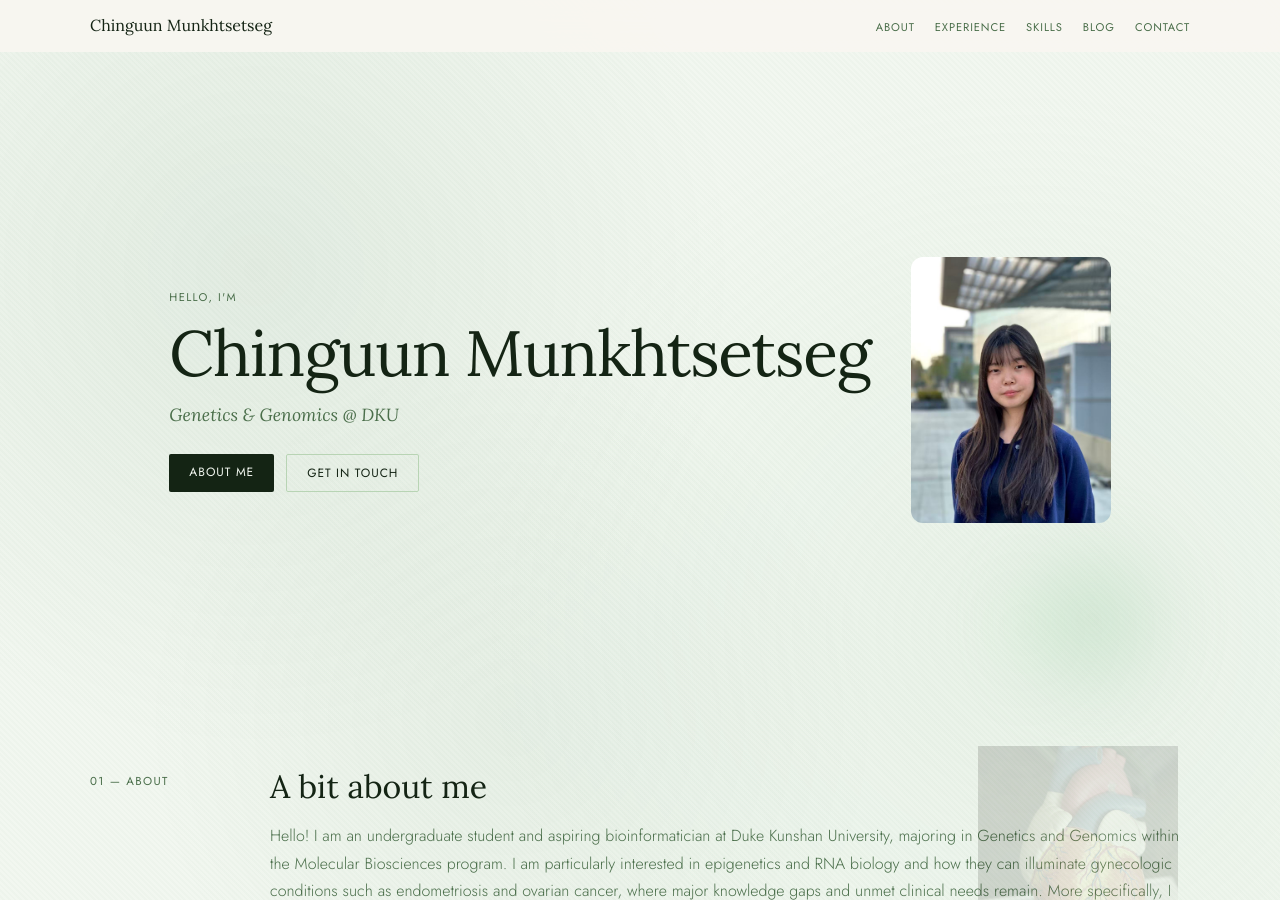
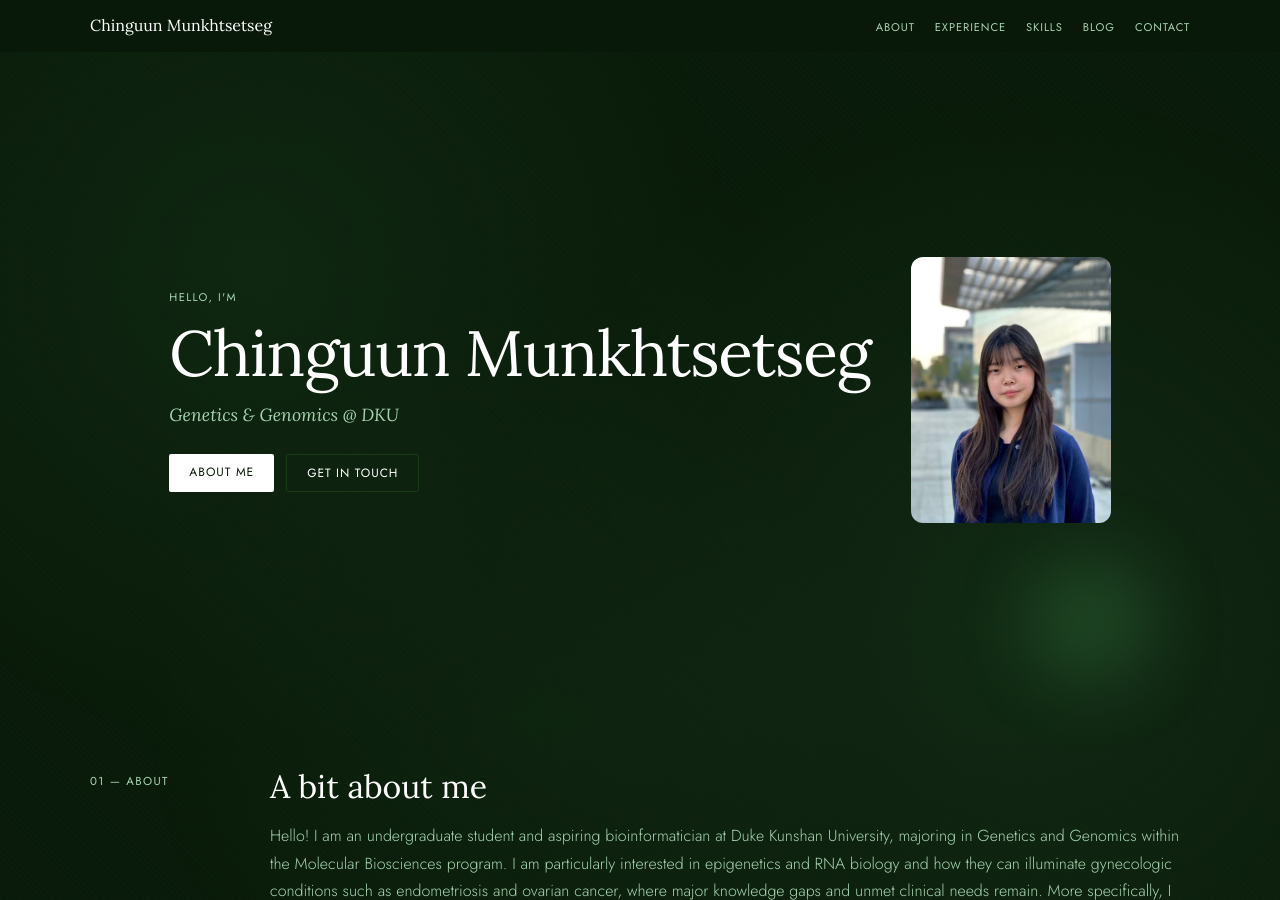
Before and after one commit to chinguunxo/chinguunxo.github.io, a Jekyll site: the page built from index.html, in a window 1280 px wide and 900 px high. Built offline with Jekyll 4.4.1, drawn with Linux system fonts in a browser that asks for light colours.

Commit message:
Update: dark green/white/black theme, remove decorative images
- Changed color scheme to dark green (#0a1a0a), white, and black
- Updated all text colors for dark mode readability
- Removed biology-themed decorative images
- Updated button styles for dark theme (white primary buttons)
- Adjusted decorative shape opacity for darker background

```diff
--- a/assets/css/style.css
+++ b/assets/css/style.css
@@ -2,13 +2,13 @@
    VARIABLES & RESET
 ─────────────────────────────────────────────────────── */
 :root {
-	--bg: #f2f7f0;
-	--bg-alt: #e4f0df;
-	--text: #142414;
-	--text-muted: #4a6e4a;
+	--bg: #0a1a0a;
+	--bg-alt: #0f250f;
+	--text: #ffffff;
+	--text-muted: #a8d4b0;
 	--accent: #2d6e3a;
-	--accent-warm: #a8d4b0;
-	--border: #b8d4b4;
+	--accent-warm: #4a9c5a;
+	--border: #1a3a1a;
 	--font-serif: "Lora", Georgia, serif;
 	--font-sans: "Jost", system-ui, sans-serif;
 	--max-w: 1100px;
@@ -48,9 +48,9 @@ body::before {
 	right: 0;
 	bottom: 0;
 	background:
-		radial-gradient(circle at 20% 30%, rgba(45, 110, 58, 0.08) 0%, transparent 40%),
-		radial-gradient(circle at 80% 70%, rgba(168, 212, 176, 0.12) 0%, transparent 45%),
-		radial-gradient(circle at 40% 80%, rgba(45, 110, 58, 0.06) 0%, transparent 35%);
+		radial-gradient(circle at 20% 30%, rgba(45, 110, 58, 0.15) 0%, transparent 40%),
+		radial-gradient(circle at 80% 70%, rgba(74, 156, 90, 0.12) 0%, transparent 45%),
+		radial-gradient(circle at 40% 80%, rgba(45, 110, 58, 0.1) 0%, transparent 35%);
 	z-index: -1;
 	pointer-events: none;
 }
@@ -59,7 +59,7 @@ body::before {
 .decorative-shape {
 	position: absolute;
 	border-radius: 50%;
-	opacity: 0.4;
+	opacity: 0.3;
 	z-index: 0;
 	pointer-events: none;
 }
@@ -80,7 +80,7 @@ body::before {
 	bottom: 20%;
 	left: 5%;
 	filter: blur(50px);
-	opacity: 0.25;
+	opacity: 0.2;
 }
 
 .decorative-shape.shape-3 {
@@ -90,7 +90,7 @@ body::before {
 	top: 45%;
 	left: 15%;
 	filter: blur(35px);
-	opacity: 0.5;
+	opacity: 0.3;
 }
 
 /* Pattern overlay */
@@ -105,38 +105,11 @@ body::before {
 			45deg,
 			transparent,
 			transparent 2px,
-			rgba(45, 110, 58, 0.02) 2px,
-			rgba(45, 110, 58, 0.02) 4px
+			rgba(45, 110, 58, 0.03) 2px,
+			rgba(45, 110, 58, 0.03) 4px
 		);
 	z-index: -1;
 	pointer-events: none;
-}
-
-/* Decorative images */
-.decorative-img {
-	position: absolute;
-	opacity: 0.15;
-	z-index: 0;
-	pointer-events: none;
-	filter: grayscale(30%) sepia(20%);
-}
-
-.decorative-img.img-dna {
-	width: 200px;
-	top: 20%;
-	right: 8%;
-}
-
-.decorative-img.img-cells {
-	width: 150px;
-	bottom: 25%;
-	right: 15%;
-}
-
-.decorative-img.img-microscope {
-	width: 120px;
-	top: 55%;
-	left: 8%;
 }
 
 a {
@@ -213,7 +186,7 @@ main {
 	height: 52px;
 	display: flex;
 	align-items: center;
-	background: rgba(248, 246, 241, 0.95);
+	background: rgba(10, 26, 10, 0.95);
 	backdrop-filter: blur(12px);
 	border-bottom: 1px solid transparent;
 	transition: border-color 0.3s;
@@ -383,23 +356,23 @@ main {
 }
 
 .btn-primary {
-	background: var(--text);
-	color: var(--bg);
+	background: #ffffff;
+	color: #0a1a0a;
 }
 
 .btn-primary:hover {
-	background: var(--accent);
-	color: var(--bg);
+	background: var(--accent-warm);
+	color: #ffffff;
 	text-decoration: none;
 }
 
 .btn-ghost {
 	border: 1px solid var(--border);
-	color: var(--text);
+	color: #ffffff;
 }
 
 .btn-ghost:hover {
-	border-color: var(--text);
+	border-color: #ffffff;
 	text-decoration: none;
 }
 
--- a/index.html
+++ b/index.html
@@ -8,9 +8,6 @@ title: Home
 <div class="decorative-shape shape-1"></div>
 <div class="decorative-shape shape-2"></div>
 <div class="decorative-shape shape-3"></div>
-<img src="/assets/dna-decoration.jpg" alt="" class="decorative-img img-dna" />
-<img src="/assets/cells-decoration.jpg" alt="" class="decorative-img img-cells" />
-<img src="/assets/microscopes-decoration.jpg" alt="" class="decorative-img img-microscope" />
 
 <!-- ═══════════ HERO ═══════════ -->
 <section class="hero" id="home">
```
Also changed, not shown: assets/cells-decoration.jpg (deleted), assets/dna-decoration.jpg (deleted), assets/microscopes-decoration.jpg (deleted).
